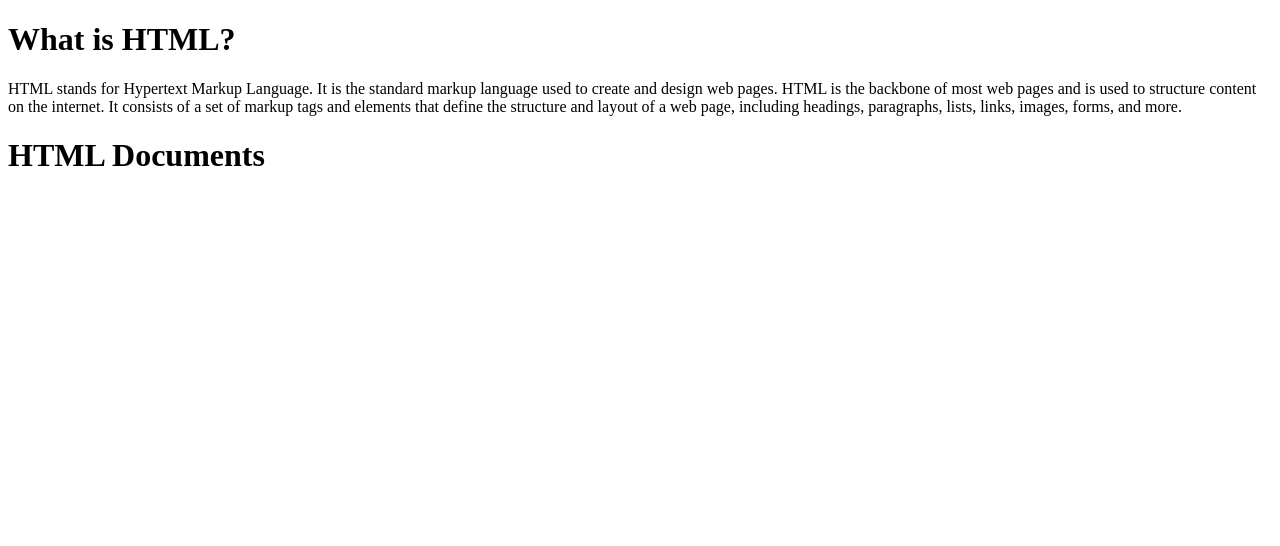
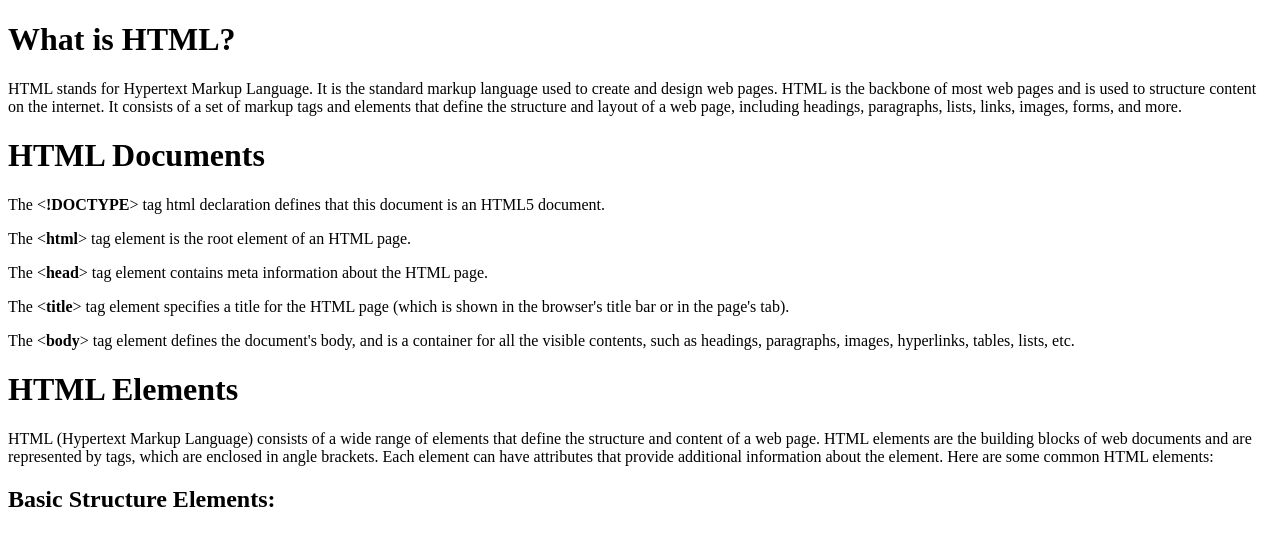
Before and after one commit to shivanandkhatte/CoffeeWithCoding-HTML, a plain HTML site: page Basic/index.html in a window 1280 px wide. Drawn offline with Linux system fonts and the light colour scheme.

Commit message:
Update README.md file

```diff
--- a/Basic/index.html
+++ b/Basic/index.html
@@ -11,6 +11,20 @@
     <p>HTML stands for Hypertext Markup Language. It is the standard markup language used to create and design web pages. HTML is the backbone of most web pages and is used to structure content on the internet. It consists of a set of markup tags and elements that define the structure and layout of a web page, including headings, paragraphs, lists, links, images, forms, and more.</p>
 
     <h1>HTML Documents</h1>
+    <p>The <<b>!DOCTYPE</b>> tag html declaration defines that this document is an HTML5 document.</p>
+    <p>The <<b>html</b>> tag element is the root element of an HTML page.</p>
+    <p>The <<b>head</b>> tag element contains meta information about the HTML page.</p>
+    <p>The <<b>title</b>> tag element specifies a title for the HTML page (which is shown in the browser's title bar or in the page's tab).</p>
+    <p>The <<b>body</b>> tag element defines the document's body, and is a container for all the visible contents, such as headings, paragraphs, images, hyperlinks, tables, lists, etc.</p>
+
+    <h1>HTML Elements</h1>
+    <p>HTML (Hypertext Markup Language) consists of a wide range of elements that define the structure and content of a web page. HTML elements are the building blocks of web documents and are represented by tags, which are enclosed in angle brackets. Each element can have attributes that provide additional information about the element. Here are some common HTML elements:</p>
+
+    <h2>Basic Structure Elements:</h2>
+
+
+
+
 
 </body>
 </html>
```
Also changed, not shown: 1 other file.
